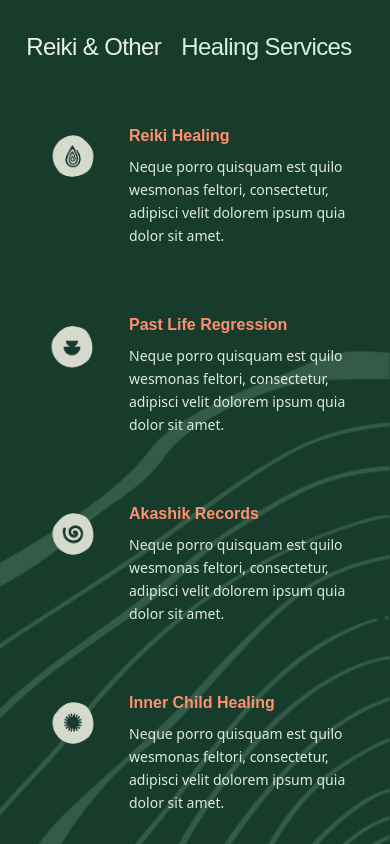
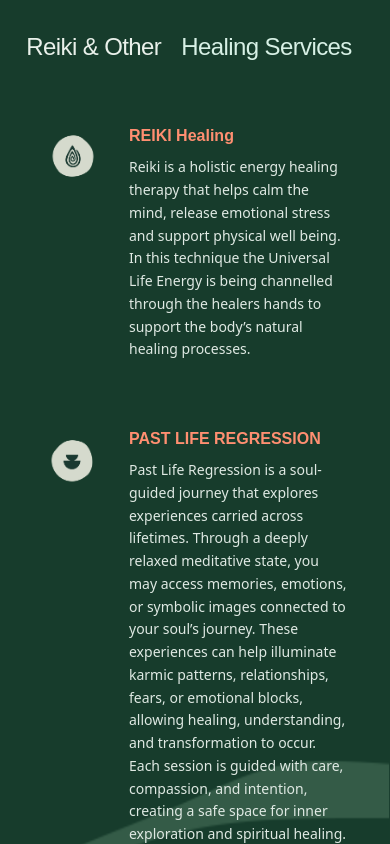
Before and after one commit to mrinmoygh081/tvis_user, a Next.js app: page / in a window 390 px wide. Shown: the part 2320-3164 px from the top of the page. Built offline with nearby package versions, Linux system fonts and the light colour scheme; a web font is replaced by a local one.

Commit message:
content update

```diff
--- a/components/HomeComponents/GiftOfLight.jsx
+++ b/components/HomeComponents/GiftOfLight.jsx
@@ -6,11 +6,6 @@ import yelloWbg from "../../public/asset/images/GiftOfLightBG.jpg";
 import icon1 from "../../public/asset/ICONS/ICONS/a.png";
 import icon2 from "../../public/asset/ICONS/ICONS/b.png";
 import icon3 from "../../public/asset/ICONS/ICONS/c.png";
-
-
-
-
-
 
 import { Sparkles } from "lucide-react";
 import { motion } from "framer-motion";
@@ -50,7 +45,7 @@ const GiftOfLight = () => {
     hidden: {
       scale: 1.15,
       opacity: 0,
-      filter: "blur(5px)"
+      filter: "blur(5px)",
     },
     visible: {
       scale: 1,
@@ -67,7 +62,7 @@ const GiftOfLight = () => {
   const elegantTextVariants = {
     hidden: {
       y: 30,
-      opacity: 0
+      opacity: 0,
     },
     visible: {
       y: 0,
@@ -128,12 +123,9 @@ const GiftOfLight = () => {
         viewport={{ once: false, amount: 0.3 }}
       >
         {/* RIGHT CONTENT */}
-        <div className="w-full  lg:w-1/2 text-center lg:text-center max-w-2xl font-semibold lg:max-w-[650px] ">
+        <div className="w-full  lg:w-1/2 text-center lg:text-center max-w-2xl font-semibold lg:max-w-163">
           {/* Small Star Icon */}
-          <motion.div
-            className="flex justify-center mb-3"
-            variants={elegantTextVariants}
-          >
+          <motion.div className="flex justify-center mb-3" variants={elegantTextVariants}>
             <span className="text-3xl text-[#244a37]">
               <Sparkles className="w-7 h-7" />
             </span>
@@ -141,31 +133,20 @@ const GiftOfLight = () => {
 
           {/* Heading */}
           <div className="overflow-hidden">
-            <motion.h2
-              className="text-3xl md:text-3xl lg:text-4xl  text-[#244a37] font-marcellus leading-tight"
-              variants={elegantTextVariants}
-            >
+            <motion.h2 className="text-3xl md:text-3xl lg:text-4xl  text-[#244a37] font-marcellus leading-tight" variants={elegantTextVariants}>
               "A Gift Of Light That Heals"
             </motion.h2>
           </div>
 
           {/* Subheading */}
-          <motion.p
-            className="mt-4 text-base md:text-lg text-[#244a37] font-medium leading-relaxed"
-            variants={elegantTextVariants}
-          >
+          <motion.p className="mt-4 text-base md:text-lg text-[#244a37] font-medium leading-relaxed" variants={elegantTextVariants}>
             Envelop your space in serene light and restorative <br /> energy with our reiki-infused luxury crystal candles.
           </motion.p>
 
           {/* FEATURES */}
           <div className="mt-12 flex flex-wrap justify-evenly gap-10  items-center">
             {features.map((feature, index) => (
-              <motion.div
-                key={index}
-                className="flex flex-col items-center cursor-pointer"
-                variants={featureVariants}
-                whileHover="hover"
-              >
+              <motion.div key={index} className="flex flex-col items-center cursor-pointer" variants={featureVariants} whileHover="hover">
                 <motion.div
                   className="w-16 h-16 sm:w-24 sm:h-24 md:w-32 md:h-32"
                   initial="hidden"
@@ -190,16 +171,9 @@ const GiftOfLight = () => {
                   }}
                   transition={{ duration: 0.3 }}
                 >
-                  <Image
-                    src={feature.icon}
-                    alt=""
-                    className="w-full h-full object-contain"
-                    aria-hidden="true"
-                  />
+                  <Image src={feature.icon} alt="" className="w-full h-full object-contain" aria-hidden="true" />
                 </motion.div>
-                <p className="-mt-2 text-xs md:text-sm tracking-wide font-semibold text-[#244a37] text-center whitespace-pre-line">
-                  {feature.label}
-                </p>
+                <p className="-mt-2 text-xs md:text-sm tracking-wide font-semibold text-[#244a37] text-center whitespace-pre-line">{feature.label}</p>
               </motion.div>
             ))}
           </div>
--- a/components/HomeComponents/HealingServices.jsx
+++ b/components/HomeComponents/HealingServices.jsx
@@ -4,33 +4,8 @@ import React from "react";
 import Image from "next/image";
 import { motion } from "framer-motion";
 import greenBg from "../../public/asset/images/GreenBg3.png";
-import icon1 from "../../public/asset/ICONS/ICONS/icon1.png";
-import icon2 from "../../public/asset/ICONS/ICONS/icon2.png";
-import icon3 from "../../public/asset/ICONS/ICONS/icon3.png";
-import icon4 from "../../public/asset/ICONS/ICONS/icon4.png";
-
-const services = [
-  {
-    title: "Reiki Healing",
-    desc: "Neque porro quisquam est quilo wesmonas feltori, consectetur, adipisci velit dolorem ipsum quia dolor sit amet.",
-    icon: icon1,
-  },
-  {
-    title: "Past Life Regression",
-    desc: "Neque porro quisquam est quilo wesmonas feltori, consectetur, adipisci velit dolorem ipsum quia dolor sit amet.",
-    icon: icon2,
-  },
-  {
-    title: "Akashik Records",
-    desc: "Neque porro quisquam est quilo wesmonas feltori, consectetur, adipisci velit dolorem ipsum quia dolor sit amet.",
-    icon: icon3,
-  },
-  {
-    title: "Inner Child Healing",
-    desc: "Neque porro quisquam est quilo wesmonas feltori, consectetur, adipisci velit dolorem ipsum quia dolor sit amet.",
-    icon: icon4,
-  },
-];
+import { servicesHome } from "@/data/services";
+import Link from "next/link";
 
 export default function HealingServices() {
   const containerVariants = {
@@ -86,7 +61,7 @@ export default function HealingServices() {
     <section className="relative w-full overflow-hidden text-[#e9f0ea] bg-[#173c2b]">
       {/* decorative background */}
       <motion.div className="absolute inset-0 z-0" initial="hidden" whileInView="visible" viewport={{ once: true, amount: 0.3 }} variants={bgVariants}>
-        <Image src={greenBg} alt="Decorative background" fill priority className="object-cover object-right-bottom opacity-100" sizes="100vw" />
+        <Image src={greenBg} alt="Decorative background" fill priority className="object-cover object-bottom-right opacity-100" sizes="100vw" />
       </motion.div>
 
       {/* content container */}
@@ -104,7 +79,7 @@ export default function HealingServices() {
           {/* left column (services) */}
           <div className="md:w-3/5">
             <ul className="space-y-8">
-              {services.map((s, i) => (
+              {servicesHome.map((s, i) => (
                 <motion.li
                   key={s.title}
                   className="flex items-start gap-6 md:gap-8 p-4 rounded-xl transition-all duration-300 hover:bg-[#1a4d40]/40 cursor-default border border-transparent hover:border-[#e9f0ea]/20 hover:shadow-lg service_item"
@@ -118,8 +93,8 @@ export default function HealingServices() {
                   }}
                 >
                   {/* icon */}
-                  <motion.div className="flex-shrink-0 w-16 h-16 md:w-28 md:h-28 service_item_icon">
-                    <Image src={s.icon} alt="" className="w-full h-full object-contain" aria-hidden="true" />
+                  <motion.div className="shrink-0 w-16 h-16 md:w-28 md:h-28 service_item_icon">
+                    <Image src={`/asset/ICONS/ICONS/${s.icon}`} width={200} height={200} alt="" className="w-full h-full object-contain" aria-hidden="true" />
                   </motion.div>
 
                   {/* text */}
@@ -130,12 +105,18 @@ export default function HealingServices() {
                 </motion.li>
               ))}
             </ul>
+
+            <motion.div className="shrink-0 mb-5 mt-10 text-center">
+              <Link href={"/services"} className="px-8 py-3 bg-[#e75f47] text-black rounded-full font-medium shadow-lg transform transition-all duration-300">
+                Explore More
+              </Link>
+            </motion.div>
           </div>
 
           {/* spacer / right column - background art sits here */}
           <div className="md:w-2/5 flex items-center justify-center md:justify-end">
             {/* optional: place a small duplication of decorative SVG or leave empty so bg shows */}
-            <div className="hidden md:block max-w-[260px] opacity-0" aria-hidden="true" />
+            <div className="hidden md:block max-w-65 opacity-0" aria-hidden="true" />
           </div>
         </div>
       </div>
--- a/data/services.ts
+++ b/data/services.ts
@@ -1,3 +1,26 @@
+export const servicesHome = [
+  {
+    title: "REIKI Healing",
+    desc: "Reiki is a holistic energy healing therapy that helps calm the mind, release emotional stress and support physical well being. In this technique the Universal Life Energy is being channelled through the healers hands to support the body’s natural healing processes.",
+    icon: "icon1.png",
+  },
+  {
+    title: "PAST LIFE REGRESSION",
+    desc: "Past Life Regression is a soul-guided journey that explores experiences carried across lifetimes. Through a deeply relaxed meditative state, you may access memories, emotions, or symbolic images connected to your soul’s journey. These experiences can help illuminate karmic patterns, relationships, fears, or emotional blocks, allowing healing, understanding, and transformation to occur. Each session is guided with care, compassion, and intention, creating a safe space for inner exploration and spiritual healing.",
+    icon: "icon2.png",
+  },
+  {
+    title: "PSYCHIC SURGERY",
+    desc: "Psychic Surgery is a spiritual energy healing practice that works on to remove energetic blockages, emotional imprints, Organ’s  illness or limiting patterns that may be affecting well-being. This healing is performed without physical touch or medical intervention. Through focused intention and spiritual guidance, the work is done within the energy field and physical body to support release, balance, and restoration. Clients often describe feelings of lightness, relief, clarity, and renewed energy following a session.",
+    icon: "icon3.png",
+  },
+  {
+    title: "LIFE BETWEEN LIFE",
+    desc: "Life Between Lives Healing offers a sacred journey into the soul’s home between incarnations. In this expanded state of awareness, you may reconnect with your soul essence, receive guidance from higher beings, and gain insight into your soul’s lessons, contracts, and purpose. This experience supports profound emotional healing, spiritual awakening, and a sense of peace and alignment.",
+    icon: "icon4.png",
+  },
+];
+
 export const servicesFAQs = [
   {
     q: "REIKI - Reiki is a holistic healing therapy that restores balance across mind, body, and emotions. Universal life energy is channelled through the therapists hands to activate the body’s innate healing ability.",
```
